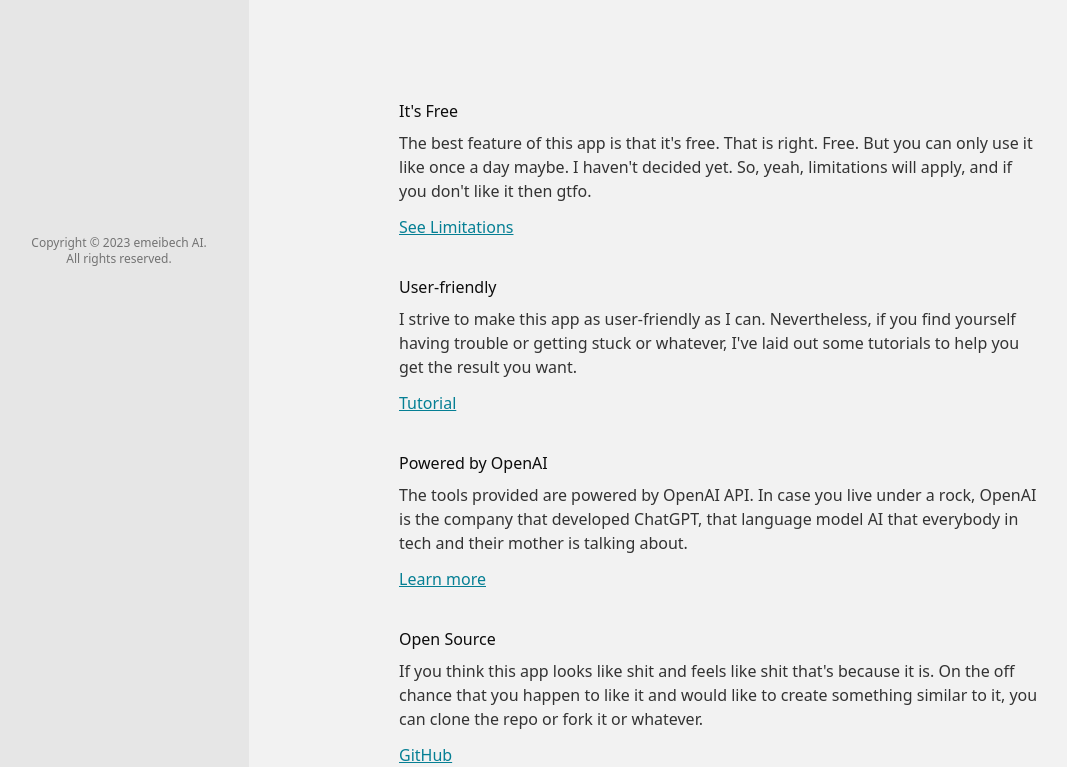
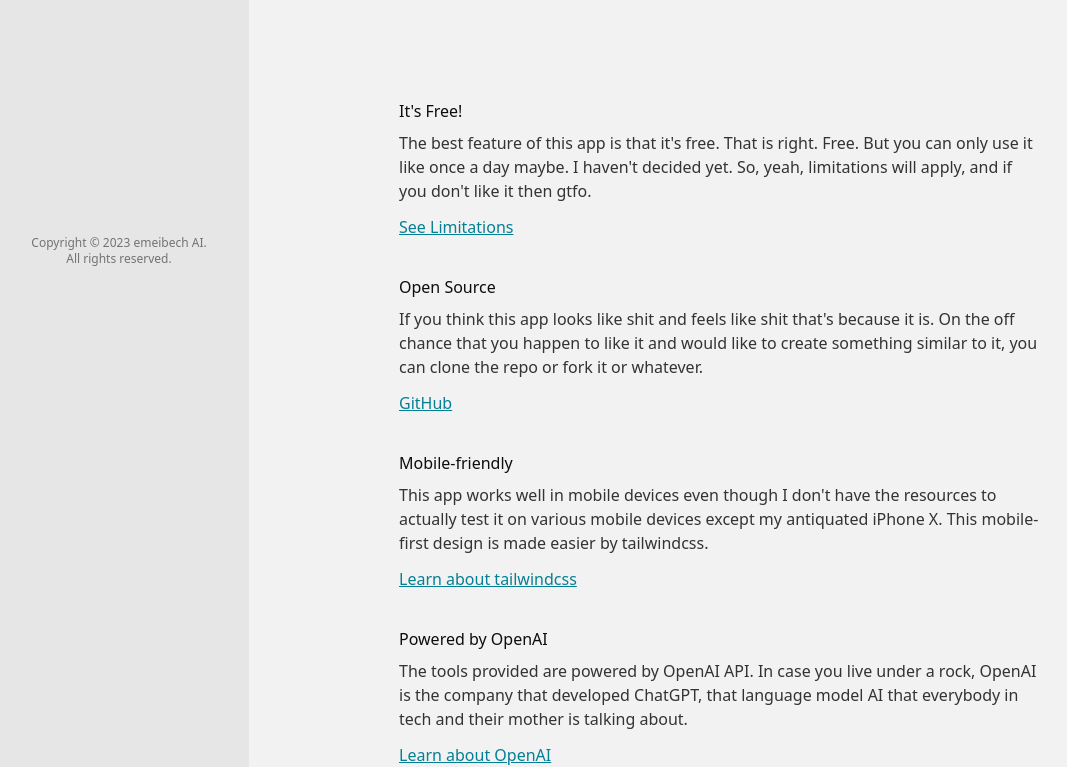
Before and after one commit to emeibech/ai-tools, a React (Vite) app: page / in a window 1280 px wide. Shown: the part 517-1284 px from the top of the page, without its empty margins (11-1078 px from the left). Built offline with nearby package versions, Linux system fonts and the light colour scheme; no server answers.

Commit message:
Modify info cluster

```diff
--- a/src/routes/home/Home.tsx
+++ b/src/routes/home/Home.tsx
@@ -58,7 +58,7 @@ export default function Home() {
         )}
       >
         <InfoCluster className="place-self-end">
-          <h2 className={cn('font-medium')}>It's Free</h2>
+          <h2 className={cn('font-medium')}>It's Free!</h2>
           <p className={cn('text-card-foreground')}>
             The best feature of this app is that it's free. That is right. Free.
             But you can only use it like once a day maybe. I haven't decided
@@ -75,18 +75,36 @@ export default function Home() {
         </InfoCluster>
 
         <InfoCluster>
-          <h2 className={cn('font-medium')}>User-friendly</h2>
-          <p className={cn('text-card-foreground')}>
-            I strive to make this app as user-friendly as I can. Nevertheless,
-            if you find yourself having trouble or getting stuck or whatever,
-            I've laid out some tutorials to help you get the result you want.
+          <h2 className={cn('font-medium')}>Open Source</h2>
+          <p className="text-card-foreground">
+            If you think this app looks like shit and feels like shit that's
+            because it is. On the off chance that you happen to like it and
+            would like to create something similar to it, you can clone the repo
+            or fork it or whatever.
           </p>
           <a
-            href={'#'}
+            href={'https://github.com/emeibech/ai-tools'}
             target="_blank"
             className={cn('text-accent underline max-w-fit py-1')}
           >
-            Tutorial
+            GitHub
+          </a>
+        </InfoCluster>
+
+        <InfoCluster>
+          <h2 className={cn('font-medium')}>Mobile-friendly</h2>
+          <p className={cn('text-card-foreground')}>
+            This app works well in mobile devices even though I don't have the
+            resources to actually test it on various mobile devices except my
+            antiquated iPhone X. This mobile-first design is made easier by
+            tailwindcss.
+          </p>
+          <a
+            href={'https://tailwindcss.com/'}
+            target="_blank"
+            className={cn('text-accent underline max-w-fit py-1')}
+          >
+            Learn about tailwindcss
           </a>
         </InfoCluster>
 
@@ -98,28 +116,11 @@ export default function Home() {
             model AI that everybody in tech and their mother is talking about.
           </p>
           <a
-            href={'#'}
+            href={'https://openai.com/'}
             target="_blank"
             className={cn('text-accent underline max-w-fit py-1')}
           >
-            Learn more
-          </a>
-        </InfoCluster>
-
-        <InfoCluster>
-          <h2 className={cn('font-medium')}>Open Source</h2>
-          <p className="text-card-foreground">
-            If you think this app looks like shit and feels like shit that's
-            because it is. On the off chance that you happen to like it and
-            would like to create something similar to it, you can clone the repo
-            or fork it or whatever.
-          </p>
-          <a
-            href={'#'}
-            target="_blank"
-            className={cn('text-accent underline max-w-fit py-1')}
-          >
-            GitHub
+            Learn about OpenAI
           </a>
         </InfoCluster>
       </section>
```
